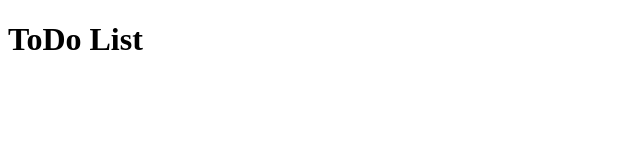
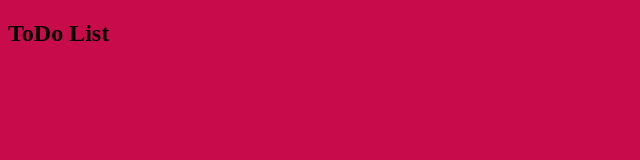
Before and after one commit to Silvia-Wachira/js-forms, a plain HTML site: page index.html in a window 1280 px wide. Shown: the whole page, without its empty margins (0-640 px from the left). Drawn offline with Linux system fonts and the light colour scheme.

Commit message:
add a background color

```diff
--- a/assets/css/style.css
+++ b/assets/css/style.css
@@ -1,3 +1,3 @@
-.body {
-    background-color: palevioletred;
+body {
+    background-color: rgb(200, 12, 75);
 }
--- a/index.html
+++ b/index.html
@@ -3,11 +3,13 @@
 <head>
     <meta charset="UTF-8">
     <meta name="viewport" content="width=device-width, initial-scale=1.0">
+    <link rel="stylesheet" href="assets/css/style.css">
     <title>Document</title>
 </head>
 <body>
     <div>
-        <h1>ToDo List</h1>
+        <h2>ToDo List</h2>
     </div>
+    <script src="assets/js/script.js"></script>
 </body>
 </html>
```
